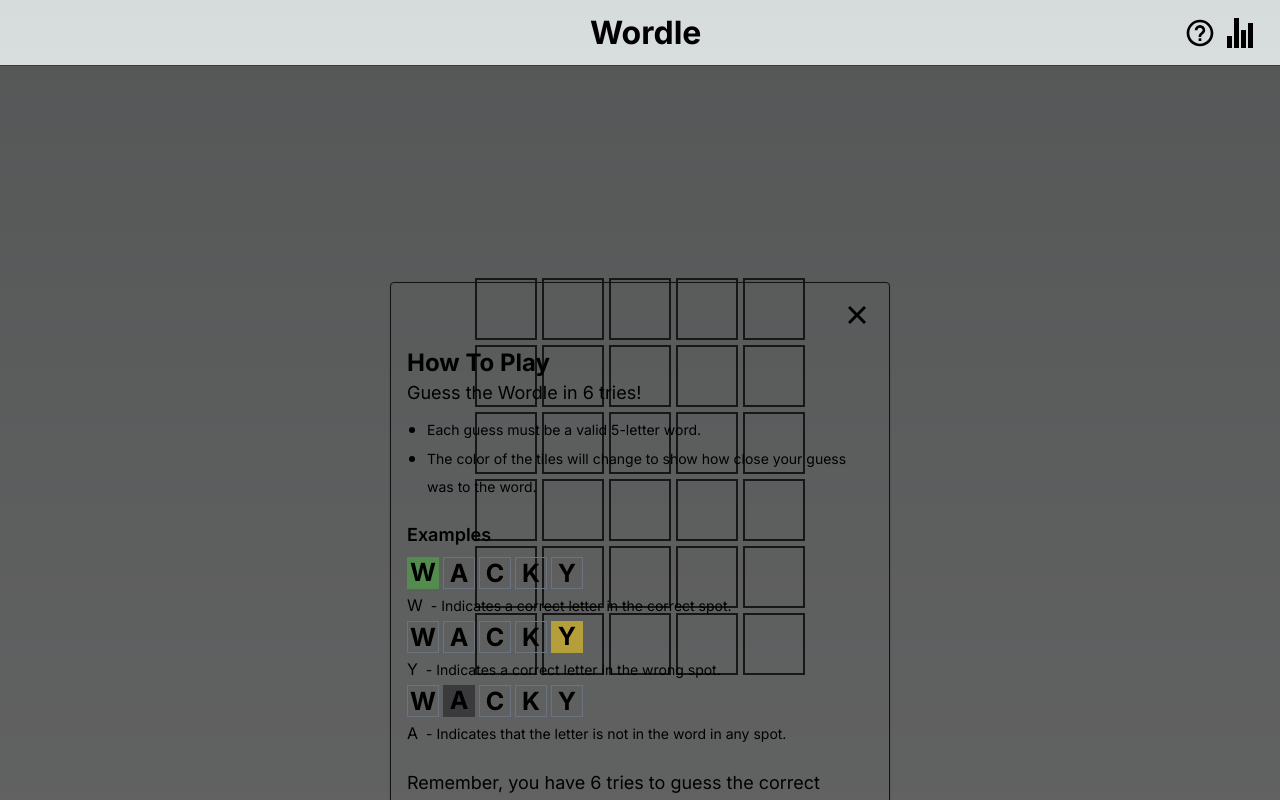
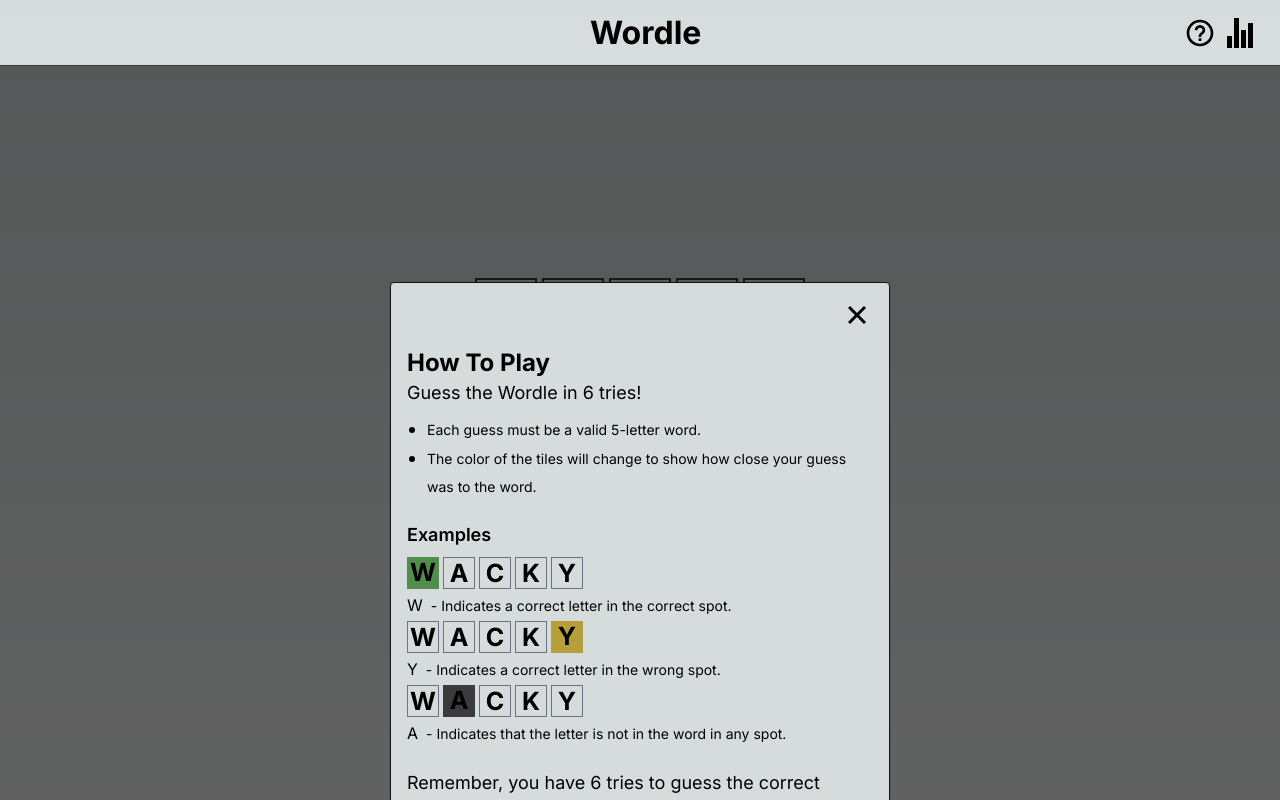
Before and after one commit to lendstack/lendstack-wordle, a Next.js app: page / in a window 1280 px wide. Shown: the top 800 px of the page. Built offline with nearby package versions, Linux system fonts and the light colour scheme; no server answers.

Commit message:
dark mode global css class

```diff
--- a/src/app/globals.css
+++ b/src/app/globals.css
@@ -14,6 +14,10 @@
     --background-start-rgb: 0, 0, 0;
     --background-end-rgb: 0, 0, 0;
   }
+}
+
+.dynamic-bg {
+  background: rgb(var(--background-start-rgb));
 }
 
 body {
```
